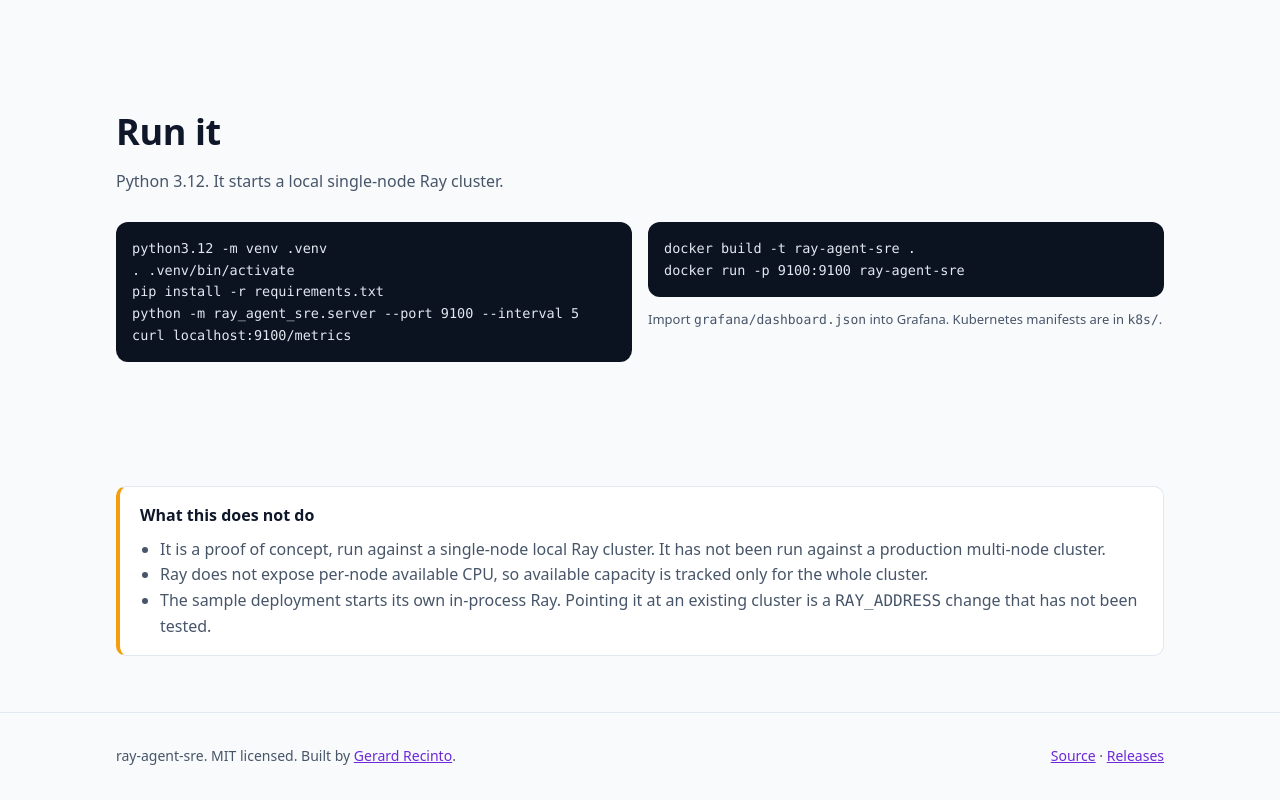
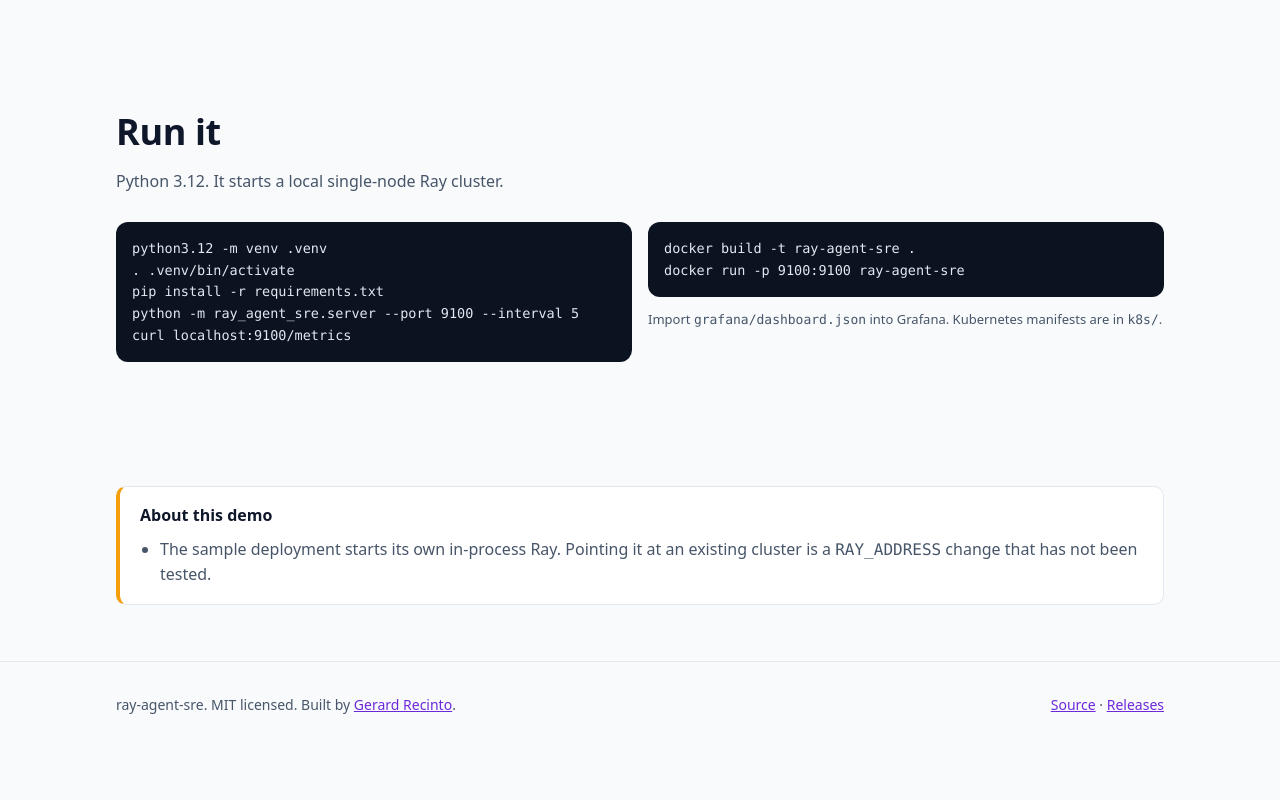
Before and after one commit to gerardrecinto/ray-agent-sre, a plain HTML site: page site/index.html in a window 1280 px wide. Shown: the part 2184-2984 px from the top of the page. After the commit the page ends 2932 px from the top, so only its background shows below. Drawn offline with Linux system fonts and the light colour scheme.

Commit message:
Lead with what the project does and keep limits in the docs (#30)
Drop the unprompted limits and not-proven blocks from the README and
site. Notes that prevent a wrong assumption stay: compliance, demo
labels and safety warnings.

Thanks,
Gerard

```diff
--- a/site/index.html
+++ b/site/index.html
@@ -185,10 +185,8 @@ docker run -p 9100:9100 ray-agent-sre</pre>
 
 <section><div class="wrap">
   <div class="limits">
-    <strong>What this does not do</strong>
+    <strong>About this demo</strong>
     <ul>
-      <li>It is a proof of concept, run against a single-node local Ray cluster. It has not been run against a production multi-node cluster.</li>
-      <li>Ray does not expose per-node available CPU, so available capacity is tracked only for the whole cluster.</li>
       <li>The sample deployment starts its own in-process Ray. Pointing it at an existing cluster is a <code>RAY_ADDRESS</code> change that has not been tested.</li>
     </ul>
   </div>
```
